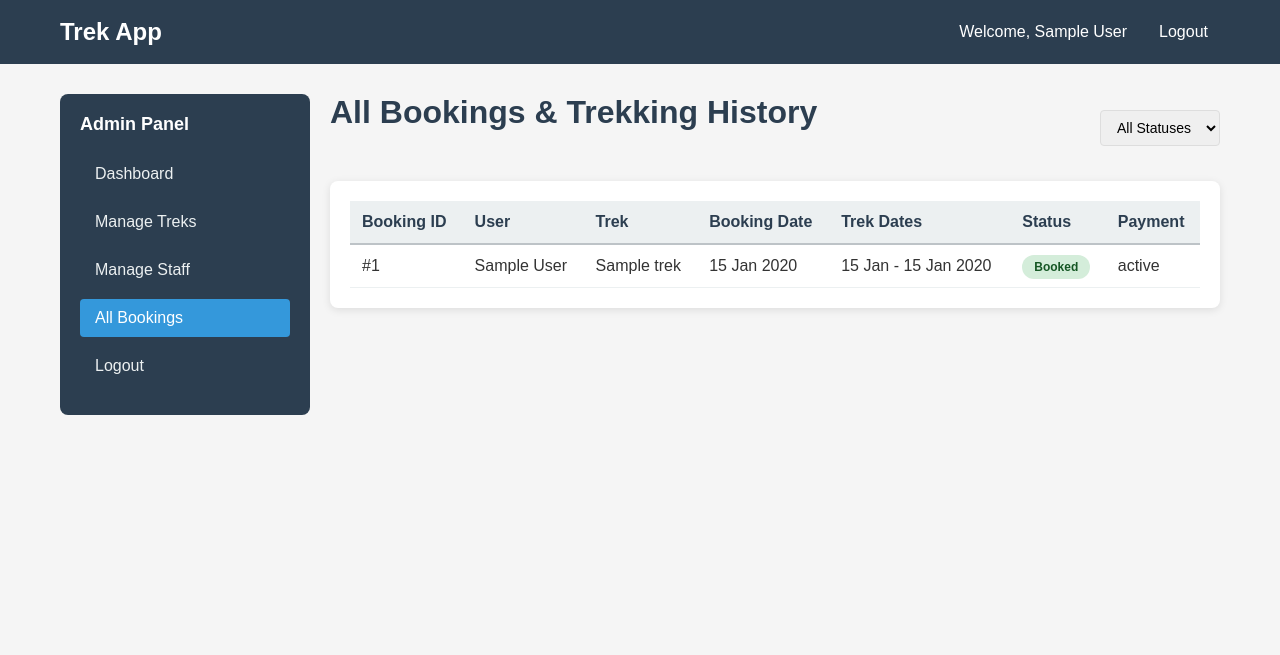
After one commit to 25f1000440-bit/MAD-1-project, a Flask app: page /admin/all-bookings in a window 1280 px wide. The commit adds this page. Shown: the top 655 px of the page. Run offline with Flask 3, Linux system fonts and the light colour scheme; a user stored in the database is signed in; tables that the repository leaves empty hold one stand-in row (values such as "Sample post").

Commit message:
Milestone-6-BookingHistory-StatusTracking TMA-MAD-1

```diff
--- a/routes.py
+++ b/routes.py
@@ -270,6 +270,25 @@ def register_routes(app):
 
         return redirect(url_for('manage_staff'))
 
+    # ============ ADMIN - ALL BOOKINGS / TREKKING HISTORY ============
+    @app.route('/admin/all-bookings')
+    @login_required
+    def all_bookings():
+        if current_user.role != 'admin':
+            flash('Access denied', 'error')
+            return redirect(url_for('home'))
+
+        # Optional status filter
+        status_filter = request.args.get('status', 'All')
+
+        query = Booking.query
+        if status_filter != 'All':
+            query = query.filter_by(booking_status=status_filter)
+
+        bookings = query.order_by(Booking.booking_date.desc()).all()
+
+        return render_template('admin/all_bookings.html', bookings=bookings, status_filter=status_filter)
+
     # ============ STAFF DASHBOARD ============
     @app.route('/staff/dashboard')
     @login_required
@@ -303,6 +322,7 @@ def register_routes(app):
 
         trek = Trek.query.get_or_404(trek_id)
 
+        # Security check: only assigned staff can manage this trek
         if trek.assigned_staff_id != current_user.id:
             flash('You are not assigned to this trek', 'error')
             return redirect(url_for('staff_dashboard'))
@@ -322,12 +342,21 @@ def register_routes(app):
             elif action == 'update_status':
                 new_status = request.form.get('status')
                 trek.status = new_status
+
+                # If trek is marked Completed, mark all its active bookings as Completed too
+                if new_status == 'Completed':
+                    bookings = Booking.query.filter_by(trek_id=trek.id, booking_status='Booked').all()
+                    for booking in bookings:
+                        booking.booking_status = 'Completed'
+
                 db.session.commit()
                 flash(f'Trek status updated to {new_status}!', 'success')
 
             return redirect(url_for('manage_trek', trek_id=trek.id))
 
+        # Get all bookings/participants for this trek
         bookings = Booking.query.filter_by(trek_id=trek.id).all()
+
         return render_template('staff/manage_trek.html', trek=trek, bookings=bookings)
 
     # ============ USER DASHBOARD ============
--- a/static/css/style.css
+++ b/static/css/style.css
@@ -944,3 +944,8 @@ body {
     color: #004085;
     border: 1px solid #b8daff;
 }
+.quick-actions {
+    display: flex;
+    gap: 10px;
+    flex-wrap: wrap;
+}
--- /dev/null
+++ b/templates/admin/all_bookings.html
@@ -0,0 +1,72 @@
+{% extends "base.html" %}
+{% block content %}
+
+<div class="admin-container">
+    <!-- SIDEBAR NAVIGATION -->
+    <div class="admin-sidebar">
+        <h3>Admin Panel</h3>
+        <ul class="admin-menu">
+            <li><a href="{{ url_for('admin_dashboard') }}">Dashboard</a></li>
+            <li><a href="{{ url_for('manage_treks') }}">Manage Treks</a></li>
+            <li><a href="{{ url_for('manage_staff') }}">Manage Staff</a></li>
+            <li><a href="{{ url_for('all_bookings') }}" class="active">All Bookings</a></li>
+            <li><a href="{{ url_for('logout') }}">Logout</a></li>
+        </ul>
+    </div>
+
+    <!-- MAIN CONTENT -->
+    <div class="admin-content">
+        <div class="section-header-with-filters">
+            <h1>All Bookings & Trekking History</h1>
+            <form method="GET" class="filter-form">
+                <select name="status" onchange="this.form.submit()">
+                    <option value="All" {% if status_filter == 'All' %}selected{% endif %}>All Statuses</option>
+                    <option value="Booked" {% if status_filter == 'Booked' %}selected{% endif %}>Booked</option>
+                    <option value="Completed" {% if status_filter == 'Completed' %}selected{% endif %}>Completed</option>
+                    <option value="Cancelled" {% if status_filter == 'Cancelled' %}selected{% endif %}>Cancelled</option>
+                </select>
+            </form>
+        </div>
+
+        {% if bookings %}
+            <div class="recent-bookings-section">
+                <table class="bookings-table">
+                    <thead>
+                        <tr>
+                            <th>Booking ID</th>
+                            <th>User</th>
+                            <th>Trek</th>
+                            <th>Booking Date</th>
+                            <th>Trek Dates</th>
+                            <th>Status</th>
+                            <th>Payment</th>
+                        </tr>
+                    </thead>
+                    <tbody>
+                        {% for booking in bookings %}
+                        <tr>
+                            <td>#{{ booking.id }}</td>
+                            <td>{{ booking.user.name }}</td>
+                            <td>{{ booking.trek.trek_name }}</td>
+                            <td>{{ booking.booking_date.strftime('%d %b %Y') }}</td>
+                            <td>{{ booking.trek.start_date.strftime('%d %b') }} - {{ booking.trek.end_date.strftime('%d %b %Y') }}</td>
+                            <td>
+                                <span class="status-badge status-{{ booking.booking_status.lower() }}">
+                                    {{ booking.booking_status }}
+                                </span>
+                            </td>
+                            <td>{{ booking.payment_status }}</td>
+                        </tr>
+                        {% endfor %}
+                    </tbody>
+                </table>
+            </div>
+        {% else %}
+            <div class="empty-state">
+                <p>No bookings found for this filter.</p>
+            </div>
+        {% endif %}
+    </div>
+</div>
+
+{% endblock %}
--- a/templates/admin/dashboard.html
+++ b/templates/admin/dashboard.html
@@ -8,6 +8,7 @@
         <ul class="admin-menu">
             <li><a href="{{ url_for('admin_dashboard') }}" class="active">Dashboard</a></li>
             <li><a href="{{ url_for('manage_treks') }}">Manage Treks</a></li>
+            <li><a href="{{ url_for('all_bookings') }}">All Bookings</a></li>
             <li><a href="{{ url_for('manage_staff') }}">Manage Staff</a></li>
             <li><a href="{{ url_for('logout') }}">Logout</a></li>
         </ul>
--- a/templates/admin/manage_staff.html
+++ b/templates/admin/manage_staff.html
@@ -8,6 +8,7 @@
         <ul class="admin-menu">
             <li><a href="{{ url_for('admin_dashboard') }}">Dashboard</a></li>
             <li><a href="{{ url_for('manage_treks') }}">Manage Treks</a></li>
+            <li><a href="{{ url_for('all_bookings') }}">All Bookings</a></li>
             <li><a href="{{ url_for('manage_staff') }}" class="active">Manage Staff</a></li>
             <li><a href="{{ url_for('logout') }}">Logout</a></li>
         </ul>
--- a/templates/admin/manage_treks.html
+++ b/templates/admin/manage_treks.html
@@ -8,6 +8,7 @@
         <ul class="admin-menu">
             <li><a href="{{ url_for('admin_dashboard') }}">Dashboard</a></li>
             <li><a href="{{ url_for('manage_treks') }}" class="active">Manage Treks</a></li>
+            <li><a href="{{ url_for('manage_staff') }}">Manage Staff</a></li>
             <li><a href="{{ url_for('manage_staff') }}">Manage Staff</a></li>
             <li><a href="{{ url_for('logout') }}">Logout</a></li>
         </ul>
```
Also changed, not shown: templates/staff/manage_trek.html (+24 -0 lines).
